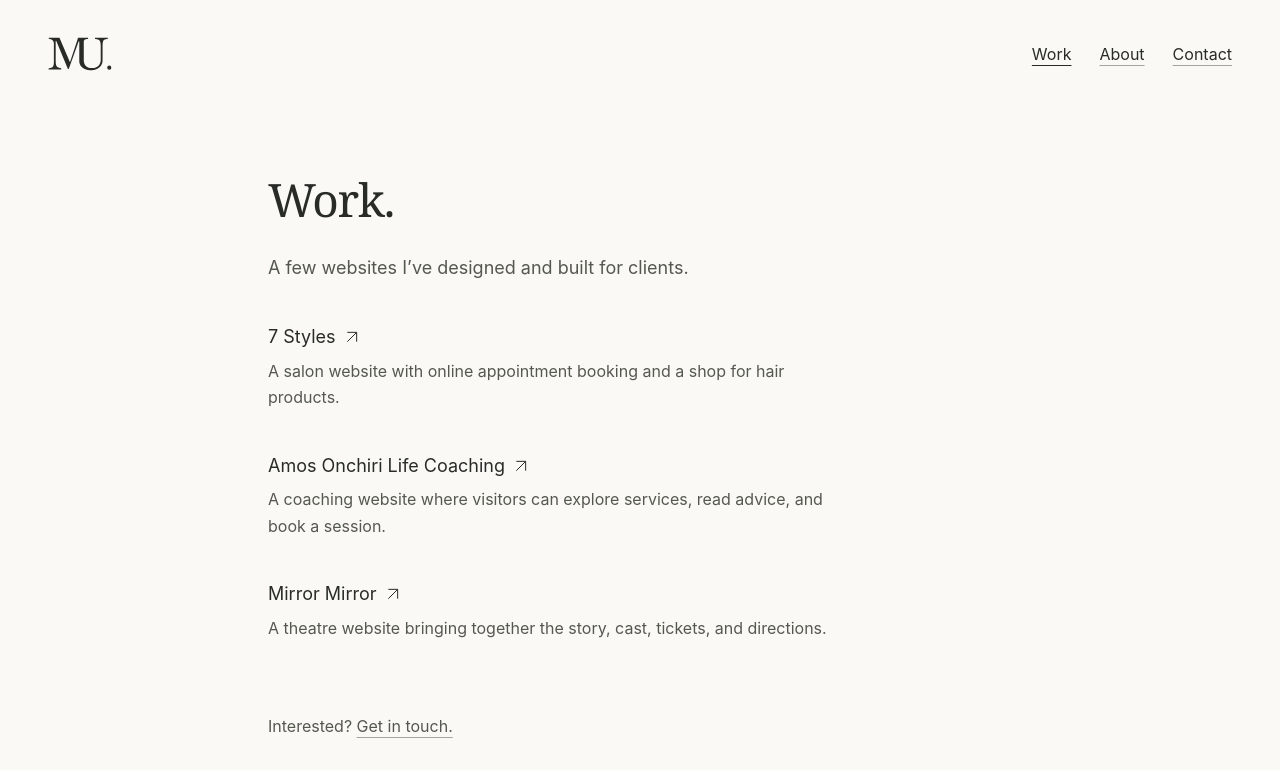
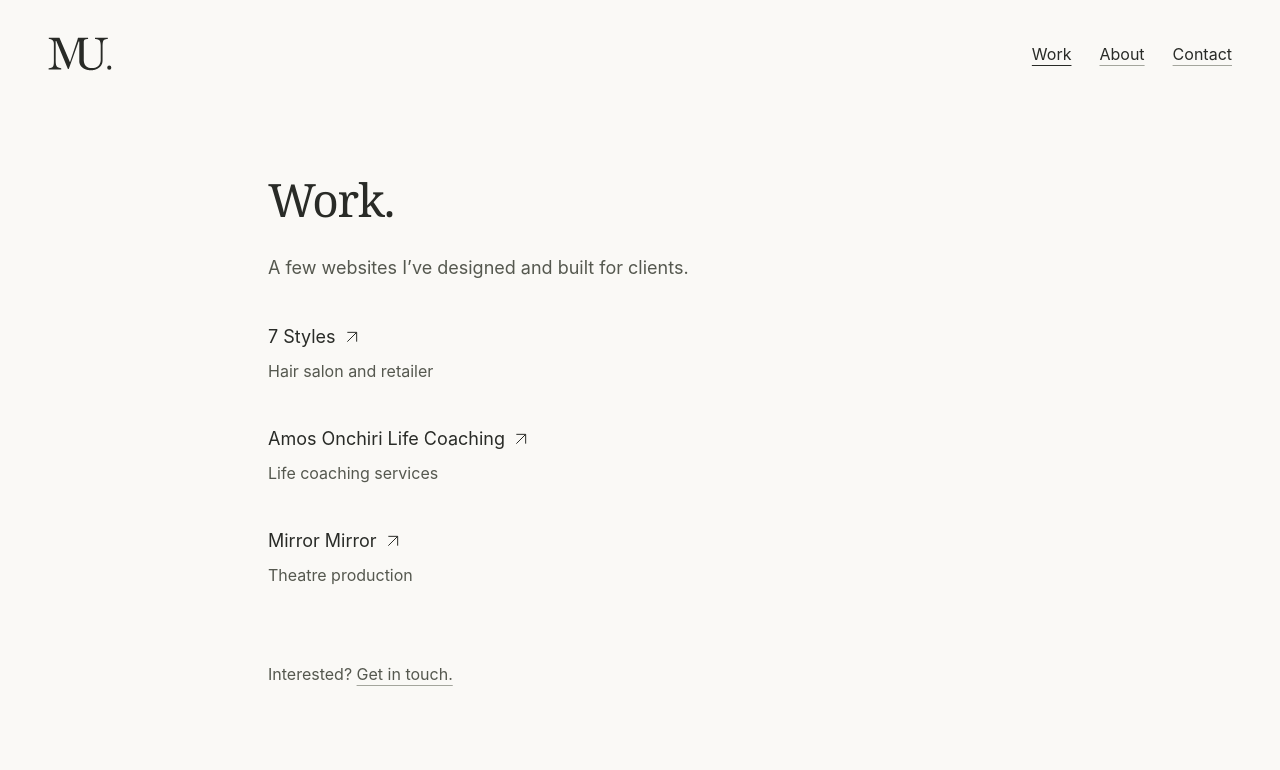
Before and after one commit to MugishaU/portfolio_v2, a Next.js app: page /projects in a window 1280 px wide. Shown: the top 770 px of the page. Built offline with nearby package versions, Linux system fonts and the light colour scheme.

Commit message:
Finalize portfolio copy and remove send icon

```diff
--- a/src/app/contact/page.tsx
+++ b/src/app/contact/page.tsx
@@ -208,20 +208,6 @@ export default function ContactPage() {
             className="contact-submit"
           >
             {status === "loading" ? "Sending..." : "Send message"}
-            <svg
-              aria-hidden="true"
-              width="16"
-              height="16"
-              viewBox="0 0 24 24"
-              fill="none"
-              stroke="currentColor"
-              strokeWidth="1.5"
-              strokeLinecap="round"
-              strokeLinejoin="round"
-            >
-              <path d="m22 2-7 20-4-9-9-4 20-7Z" />
-              <path d="M22 2 11 13" />
-            </svg>
           </button>
 
           {status === "success" && (
--- a/src/app/globals.css
+++ b/src/app/globals.css
@@ -480,7 +480,6 @@ body:has(.home) .site-header {
 .contact-submit {
   display: inline-flex;
   align-items: center;
-  gap: 14px;
   min-height: 44px;
   margin-top: 8px;
   padding: 8px 0;
--- a/src/app/page.tsx
+++ b/src/app/page.tsx
@@ -10,10 +10,7 @@ export default function Home() {
           <h1 className="home-logo" aria-label="Mugisha Uwiragiye">
             Mugisha Uwiragiye
           </h1>
-          <p>
-            Senior Software Engineer.
-            <br />I build backend systems.
-          </p>
+          <p>Senior Software Engineer.</p>
           <nav className="text-links" aria-label="Main navigation">
             <Link href="/projects">Work</Link>
             <Link href="/about">About</Link>
--- a/src/data/projects.ts
+++ b/src/data/projects.ts
@@ -14,10 +14,9 @@ export const projects: Project[] = [
   {
     slug: "7styles",
     title: "7 Styles",
-    shortDescription:
-      "A salon website with online appointment booking and a shop for hair products.",
+    shortDescription: "Hair salon and retailer",
     description:
-      "A website for 7 Styles, a UK-based hair salon and product retailer. Customers can shop for hair products or book styling appointments online.",
+      "A WordPress website for 7 Styles, a UK-based hair salon and product retailer. Customers can shop for hair products or book styling appointments online.",
     thumbnail: "/projects/7-styles-desktop.jpeg",
     image: "/projects/7-styles-desktop.jpeg",
     mobileImage: "/projects/7-styles-mobile.jpeg",
@@ -26,10 +25,9 @@ export const projects: Project[] = [
   {
     slug: "amos-onchiri",
     title: "Amos Onchiri Life Coaching",
-    shortDescription:
-      "A coaching website where visitors can explore services, read advice, and book a session.",
+    shortDescription: "Life coaching services",
     description:
-      "A website for Amos Onchiri, a life coach helping clients find clarity, build confidence, and strengthen relationships. Visitors can explore his coaching services, read his blog, and book sessions with him.",
+      "A WordPress website for Amos Onchiri, a life coach helping clients find clarity, build confidence, and strengthen relationships. Visitors can explore his coaching services, read his blog, and book sessions with him.",
     thumbnail: "/projects/amos-onchiri-desktop.jpeg",
     image: "/projects/amos-onchiri-desktop.jpeg",
     mobileImage: "/projects/amos-onchiri-mobile.jpeg",
@@ -38,8 +36,7 @@ export const projects: Project[] = [
   {
     slug: "mirror-mirror",
     title: "Mirror Mirror",
-    shortDescription:
-      "A theatre website bringing together the story, cast, tickets, and directions.",
+    shortDescription: "Theatre production",
     description:
       "A simple promotional website for Mirror Mirror, a theatre production. Everything audiences needed to know about the show lived here, from the story and cast to tickets and directions.",
     thumbnail: "/projects/mirror-mirror-desktop.jpeg",
```
